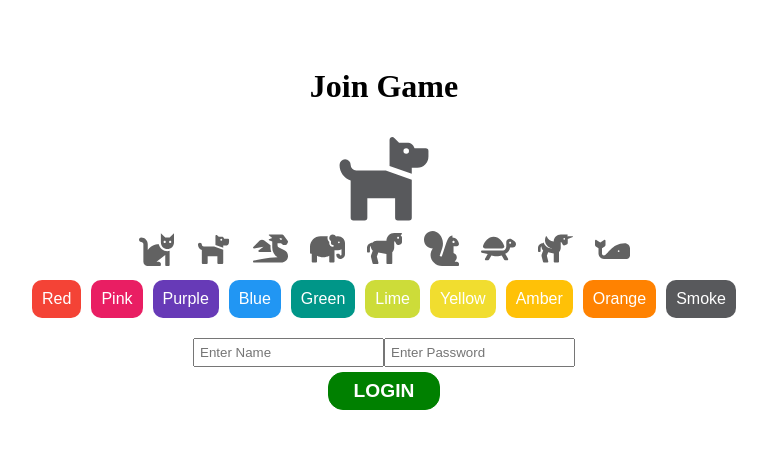
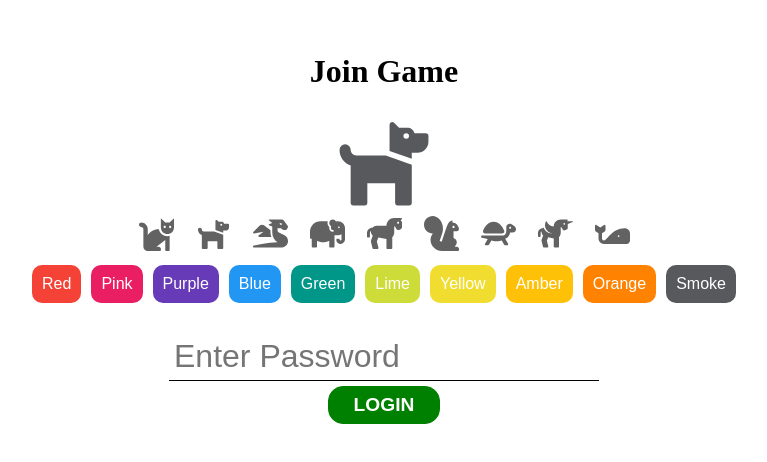
Before and after one commit to adunham95/scrabble-game, a Next.js app: page /student in a window 1280 px wide. Shown: the part 172-634 px from the top of the page, without its empty margins (256-1023 px from the left). Built offline with nearby package versions, Linux system fonts and the light colour scheme.

Commit message:
Styled student page

```diff
--- a/pages/student/index.jsx
+++ b/pages/student/index.jsx
@@ -58,7 +58,7 @@ const Index = () => {
         }
       </div>
       <div className="login">
-        <input placeholder="Enter Name" />
+        {/* <input placeholder="Enter Name" /> */}
         <input placeholder="Enter Password" />
       </div>
       <div className="login">
--- a/styles.scss
+++ b/styles.scss
@@ -18,6 +18,9 @@
     }
     .list-icons{
         margin-bottom: 10px;
+        display: flex;
+        flex-wrap: wrap;
+        justify-content: center;
         svg{
             transition: 0.25s;
         }
@@ -31,8 +34,11 @@
         }
     }
     .list-colors{
-        margin-bottom: 20px;
+        display: flex;
+        flex-wrap: wrap;
+        justify-content: center;
         button{
+            margin-bottom: 20px;
             padding: 10px;
             font-size: 1em;
             color: white;
@@ -46,6 +52,10 @@
     .login{
         input{
             padding: 5px;
+            margin-top: 10px;
+            font-size: 2rem;
+            border: none;
+            border-bottom: 1px solid;
         }
         button{
             margin-top: 5px;
```
